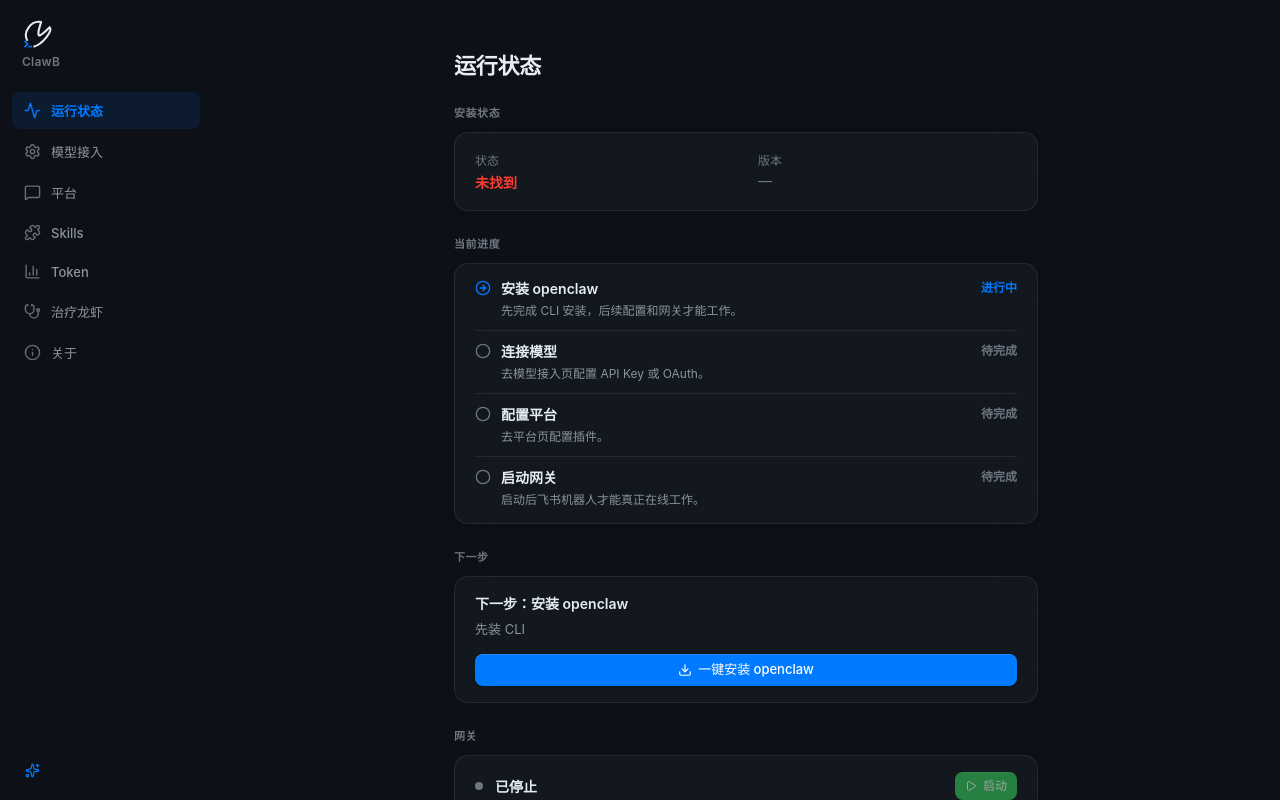
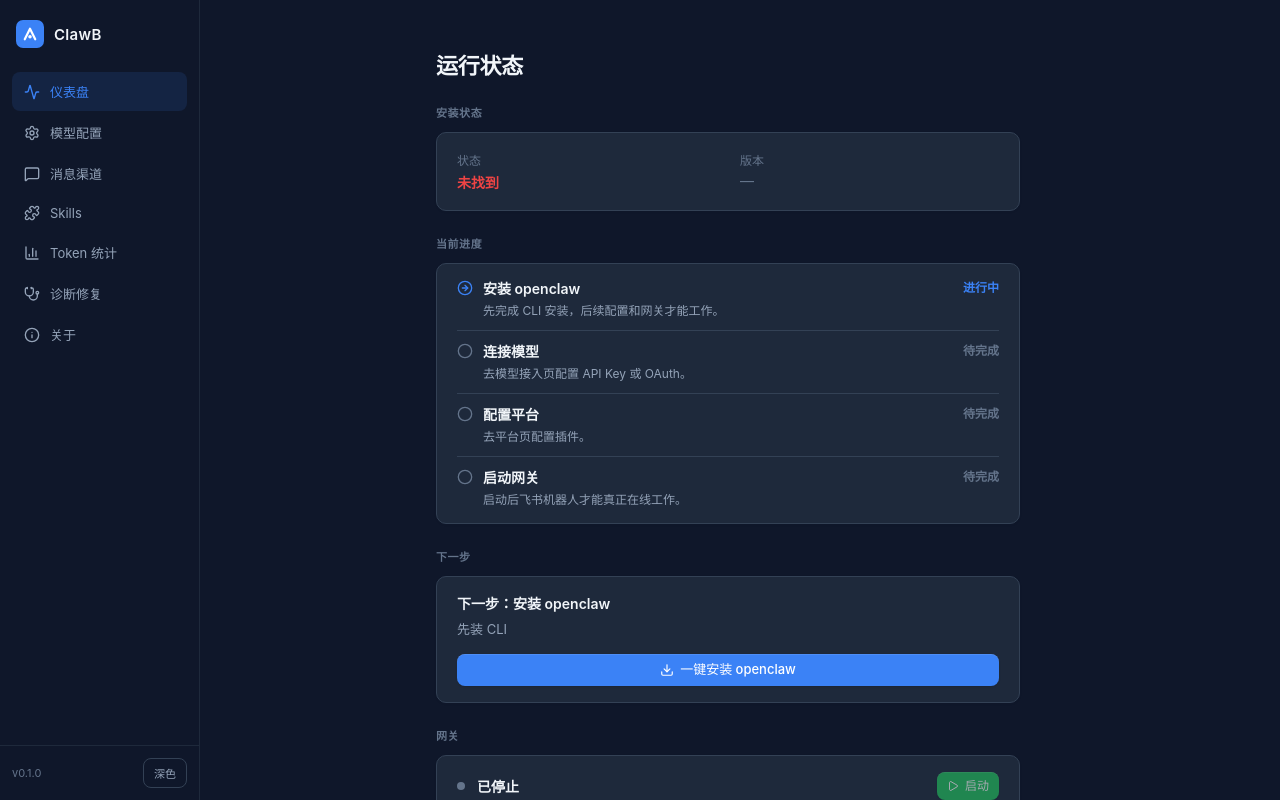
Before and after one commit to xbrooke/ClawB, a React (Vite) app: page / in a window 1280 px wide. Built offline with nearby package versions, Linux system fonts and the light colour scheme.

Commit message:
UI adapt to clawpanel style: solid background, clear partition, simplified sidebar

```diff
--- a/src/App.tsx
+++ b/src/App.tsx
@@ -41,18 +41,28 @@ export default function App() {
 
       <Sidebar current={page} onChange={handlePageChange} />
 
-      <main style={{ flex: 1, height: "100%", position: "relative", display: "flex", flexDirection: "column" }}>
+      <main
+        style={{
+          flex: 1,
+          height: "100%",
+          position: "relative",
+          display: "flex",
+          flexDirection: "column",
+          overflow: "hidden",
+        }}
+      >
 
-        {/* Page content */}
-        <div style={{ flex: 1, position: "relative", padding: 24, overflowY: "auto" }}>
+        <div style={{ flex: 1, position: "relative", padding: "var(--content-padding)", overflowY: "auto" }}>
           {visitedPages.map((entry) => (
             <div
               key={entry}
               style={{
                 position: "absolute",
                 inset: 0,
+                paddingRight: "var(--content-padding)",
                 display: page === entry ? "block" : "none",
                 animation: page === entry ? "fadeIn 0.2s ease-in-out" : "",
+                overflowY: "auto",
               }}
             >
               {pageContent[entry]}
--- a/src/components/Sidebar.tsx
+++ b/src/components/Sidebar.tsx
@@ -1,15 +1,15 @@
 import { useEffect, useState } from "react";
-import { Activity, Settings, Puzzle, BarChart3, MessageSquare, Stethoscope, Sparkles, Info, LucideIcon } from "lucide-react";
+import { Activity, Settings, Puzzle, BarChart3, MessageSquare, Stethoscope, Info, LucideIcon } from "lucide-react";
 
 export type Page = "status" | "config" | "platforms" | "skills" | "usage" | "diagnosis" | "about";
 
 const navItems: { id: Page; label: string; Icon: LucideIcon }[] = [
-  { id: "status", label: "运行状态", Icon: Activity },
-  { id: "config", label: "模型接入", Icon: Settings },
-  { id: "platforms", label: "平台", Icon: MessageSquare },
+  { id: "status", label: "仪表盘", Icon: Activity },
+  { id: "config", label: "模型配置", Icon: Settings },
+  { id: "platforms", label: "消息渠道", Icon: MessageSquare },
   { id: "skills", label: "Skills", Icon: Puzzle },
-  { id: "usage", label: "Token", Icon: BarChart3 },
-  { id: "diagnosis", label: "治疗龙虾", Icon: Stethoscope },
+  { id: "usage", label: "Token 统计", Icon: BarChart3 },
+  { id: "diagnosis", label: "诊断修复", Icon: Stethoscope },
   { id: "about", label: "关于", Icon: Info },
 ];
 
@@ -19,8 +19,8 @@ interface SidebarProps {
 }
 
 const THEME_PRESETS = [
-  { id: "github-dark", label: "GitHub Dark" },
-  { id: "frost", label: "Frost" },
+  { id: "github-dark", label: "深色" },
+  { id: "frost", label: "浅色" },
 ];
 
 function applyTheme(themeId: string) {
@@ -31,7 +31,7 @@ export function Sidebar({ current, onChange }: SidebarProps) {
   const [themeIndex, setThemeIndex] = useState(0);
 
   useEffect(() => {
-    const saved = window.localStorage.getItem("yy-longxia-theme");
+    const saved = window.localStorage.getItem("clawb-theme");
     const nextIndex = THEME_PRESETS.findIndex((item) => item.id === saved);
     const resolvedIndex = nextIndex >= 0 ? nextIndex : 0;
     setThemeIndex(resolvedIndex);
@@ -42,79 +42,68 @@ export function Sidebar({ current, onChange }: SidebarProps) {
     const nextIndex = (themeIndex + 1) % THEME_PRESETS.length;
     const next = THEME_PRESETS[nextIndex];
     setThemeIndex(nextIndex);
-    window.localStorage.setItem("yy-longxia-theme", next.id);
+    window.localStorage.setItem("clawb-theme", next.id);
     applyTheme(next.id);
   };
 
   return (
     <aside
       style={{
-        width: 212,
-        paddingTop: 20,
+        width: "var(--sidebar-width)",
         display: "flex",
         flexDirection: "column",
         flexShrink: 0,
         height: "100%",
         background: "var(--sidebar-bg)",
+        borderRight: "1px solid var(--sidebar-border)",
       }}
     >
-      {/* App Logo */}
       <div
         style={{
-          padding: "0 22px 24px",
+          padding: "20px 16px 16px",
           display: "flex",
-          flexDirection: "column",
-          alignItems: "flex-start",
-          gap: 6,
+          alignItems: "center",
+          gap: 10,
         }}
       >
         <svg
-          width="30"
-          height="30"
-          viewBox="42 38 168 176"
+          width="28"
+          height="28"
+          viewBox="0 0 32 32"
           fill="none"
           xmlns="http://www.w3.org/2000/svg"
-          style={{ flexShrink: 0 }}
         >
+          <rect width="32" height="32" rx="8" fill="var(--accent-blue)" />
           <path
-            d="M 70 160 C 40 110, 90 40, 150 50 C 145 70, 130 100, 135 125 C 140 140, 180 100, 200 80 C 220 100, 160 180, 105 195"
-            stroke="var(--text-primary)"
-            strokeWidth="12"
-            strokeLinecap="butt"
-            strokeLinejoin="round"
-          />
-          <path
-            d="M 56 164 L 71 179 L 56 194"
-            stroke="var(--accent-blue)"
-            strokeWidth="10"
+            d="M10 22L16 10L22 22"
+            stroke="white"
+            strokeWidth="2.5"
             strokeLinecap="round"
             strokeLinejoin="round"
           />
-          <line
-            x1="76"
-            y1="194"
-            x2="96"
-            y2="194"
-            stroke="var(--accent-blue)"
-            strokeWidth="10"
-            strokeLinecap="butt"
-          />
+          <circle cx="16" cy="19" r="2" fill="white" />
         </svg>
-        <div
+        <span
           style={{
-            fontSize: 12,
+            fontSize: 15,
             fontWeight: 600,
-            lineHeight: 1,
+            color: "var(--text-primary)",
             letterSpacing: "0.02em",
-            color: "var(--text-tertiary)",
           }}
         >
           ClawB
-        </div>
+        </span>
       </div>
 
-      {/* Nav */}
-      <nav style={{ flex: 1, padding: "0 12px", display: "flex", flexDirection: "column", gap: 4 }}>
+      <nav
+        style={{
+          flex: 1,
+          padding: "8px 12px",
+          display: "flex",
+          flexDirection: "column",
+          gap: 2,
+        }}
+      >
         {navItems.map(({ id, label, Icon }) => {
           const active = current === id;
           return (
@@ -122,63 +111,55 @@ export function Sidebar({ current, onChange }: SidebarProps) {
               key={id}
               onClick={() => onChange(id)}
               style={{
-                display: "flex", alignItems: "center", gap: 10,
-                width: "100%", textAlign: "left",
-                padding: "9px 12px",
-                borderRadius: 8,
+                display: "flex",
+                alignItems: "center",
+                gap: 10,
+                width: "100%",
+                textAlign: "left",
+                padding: "10px 12px",
+                borderRadius: "var(--radius-sm)",
                 fontSize: 13,
-                fontWeight: active ? 600 : 450,
+                fontWeight: active ? 500 : 400,
                 color: active ? "var(--accent-blue)" : "var(--text-secondary)",
                 background: active ? "var(--accent-soft)" : "transparent",
-                transition: "all 0.15s ease",
-                cursor: "default",
+                transition: "background 0.12s ease, color 0.12s ease",
+                cursor: "pointer",
                 border: "none",
               }}
-              onMouseEnter={(e) => {
-                if (!active) {
-                  e.currentTarget.style.background = "var(--card-bg-hover)";
-                  e.currentTarget.style.color = "var(--text-primary)";
-                }
-              }}
-              onMouseLeave={(e) => {
-                if (!active) {
-                  e.currentTarget.style.background = "transparent";
-                  e.currentTarget.style.color = "var(--text-secondary)";
-                }
-              }}
             >
-              <Icon size={17} style={{ opacity: active ? 1 : 0.7, flexShrink: 0 }} />
+              <Icon size={16} style={{ flexShrink: 0 }} />
               {label}
             </button>
           );
         })}
       </nav>
 
-      {/* Footer */}
-      <div style={{ padding: "12px 18px 16px" }}>
+      <div
+        style={{
+          padding: "12px",
+          borderTop: "1px solid var(--sidebar-border)",
+          display: "flex",
+          alignItems: "center",
+          justifyContent: "space-between",
+        }}
+      >
+        <span style={{ fontSize: 11, color: "var(--text-tertiary)" }}>v0.1.0</span>
         <button
           onClick={cycleTheme}
-          title={`切换主题 · ${THEME_PRESETS[themeIndex]?.label ?? "Frost"}`}
+          title={`切换主题: ${THEME_PRESETS[themeIndex]?.label}`}
           style={{
-            width: 28,
-            height: 28,
-            borderRadius: 8,
-            display: "flex",
-            alignItems: "center",
-            justifyContent: "center",
-            color: "var(--accent-blue)",
+            padding: "6px 10px",
+            borderRadius: "var(--radius-sm)",
+            fontSize: 11,
+            fontWeight: 500,
+            color: "var(--text-secondary)",
             background: "transparent",
-            border: "none",
-            cursor: "default",
-          }}
-          onMouseEnter={(e) => {
-            e.currentTarget.style.background = "var(--card-bg-hover)";
-          }}
-          onMouseLeave={(e) => {
-            e.currentTarget.style.background = "transparent";
+            border: "1px solid var(--card-border)",
+            cursor: "pointer",
+            transition: "background 0.12s ease",
           }}
         >
-          <Sparkles size={15} />
+          {THEME_PRESETS[themeIndex]?.label}
         </button>
       </div>
     </aside>
--- a/src/styles/globals.css
+++ b/src/styles/globals.css
@@ -1,113 +1,89 @@
 :root {
-  --window-bg: #F4F4F6;
-  --app-bg: transparent;
-  --sidebar-bg: transparent;
-  --card-bg: rgba(255, 255, 255, 0.45);
-  --card-bg-hover: rgba(255, 255, 255, 0.65);
-  --card-border: rgba(0, 0, 0, 0.06);
-  --sidebar-border: rgba(0, 0, 0, 0.08);
+  --window-bg: #F5F6F7;
+  --sidebar-bg: #FFFFFF;
+  --card-bg: #FFFFFF;
+  --card-bg-hover: #FAFAFA;
+  --card-border: #E8E8E8;
+  --sidebar-border: #E8E8E8;
 
-  --text-primary: #1C1C1E;
-  --text-secondary: #6C6C70;
-  --text-tertiary: #8E8E93;
+  --text-primary: #1A1A1A;
+  --text-secondary: #666666;
+  --text-tertiary: #999999;
 
-  --accent-blue: #007AFF;
-  --accent-soft: rgba(0, 122, 255, 0.10);
-  --accent-green: #34C759;
-  --accent-red: #FF3B30;
-  --accent-orange: #FF9500;
-  --accent-purple: #AF52DE;
+  --accent-blue: #2563EB;
+  --accent-soft: rgba(37, 99, 235, 0.08);
+  --accent-green: #16A34A;
+  --accent-red: #DC2626;
+  --accent-orange: #D97706;
+  --accent-purple: #9333EA;
 
-  --radius-sm: 10px;
-  --radius-md: 14px;
-  --radius-lg: 18px;
+  --radius-sm: 8px;
+  --radius-md: 10px;
+  --radius-lg: 14px;
 
-  --font-sans: -apple-system, BlinkMacSystemFont, Segoe UI, Roboto, Helvetica, Arial, sans-serif;
-  --font-mono: SF Mono, Menlo, Monaco, monospace;
-}
+  --font-sans: -apple-system, BlinkMacSystemFont, "Segoe UI", Roboto, "Helvetica Neue", Arial, sans-serif;
+  --font-mono: "SF Mono", "Cascadia Code", "Fira Code", Menlo, Monaco, monospace;
 
-:root[data-ui-theme="vscode-dark"] {
-  --window-bg: #1E1E1E;
-  --app-bg: transparent;
-  --sidebar-bg: rgba(24, 24, 24, 0.18);
-  --card-bg: rgba(37, 37, 38, 0.72);
-  --card-bg-hover: rgba(51, 51, 52, 0.88);
-  --card-border: rgba(255, 255, 255, 0.06);
-  --sidebar-border: rgba(255, 255, 255, 0.06);
-  --text-primary: #F3F3F3;
-  --text-secondary: #B4B4B4;
-  --text-tertiary: #808080;
+  --sidebar-width: 200px;
+  --content-padding: 24px;
 }
 
 :root[data-ui-theme="github-dark"] {
-  --window-bg: #0D1117;
-  --app-bg: transparent;
-  --sidebar-bg: rgba(13, 17, 23, 0.18);
-  --card-bg: rgba(22, 27, 34, 0.76);
-  --card-bg-hover: rgba(33, 38, 45, 0.9);
-  --card-border: rgba(240, 246, 252, 0.08);
-  --sidebar-border: rgba(240, 246, 252, 0.06);
-  --text-primary: #E6EDF3;
-  --text-secondary: #8B949E;
-  --text-tertiary: #6E7681;
+  --window-bg: #0F172A;
+  --sidebar-bg: #0F172A;
+  --card-bg: #1E293B;
+  --card-bg-hover: #263347;
+  --card-border: #334155;
+  --sidebar-border: #1E293B;
+
+  --text-primary: #F1F5F9;
+  --text-secondary: #94A3B8;
+  --text-tertiary: #64748B;
+
+  --accent-blue: #3B82F6;
+  --accent-soft: rgba(59, 130, 246, 0.12);
+  --accent-green: #22C55E;
+  --accent-red: #EF4444;
+  --accent-orange: #F59E0B;
+  --accent-purple: #A855F7;
 }
 
-:root[data-ui-theme="nord"] {
-  --window-bg: #2E3440;
-  --app-bg: transparent;
-  --sidebar-bg: rgba(46, 52, 64, 0.18);
-  --card-bg: rgba(59, 66, 82, 0.76);
-  --card-bg-hover: rgba(76, 86, 106, 0.9);
-  --card-border: rgba(236, 239, 244, 0.08);
-  --sidebar-border: rgba(236, 239, 244, 0.06);
-  --text-primary: #ECEFF4;
-  --text-secondary: #D8DEE9;
-  --text-tertiary: #A7B1C2;
-}
+:root[data-ui-theme="frost"] {
+  --window-bg: #FFFFFF;
+  --sidebar-bg: #FFFFFF;
+  --card-bg: #FFFFFF;
+  --card-bg-hover: #F8F9FA;
+  --card-border: #E5E7EB;
+  --sidebar-border: #E5E7EB;
 
-:root[data-ui-theme="solarized-light"] {
-  --window-bg: #FDF6E3;
-  --app-bg: transparent;
-  --sidebar-bg: rgba(253, 246, 227, 0.26);
-  --card-bg: rgba(238, 232, 213, 0.82);
-  --card-bg-hover: rgba(245, 236, 214, 0.94);
-  --card-border: rgba(101, 123, 131, 0.10);
-  --sidebar-border: rgba(101, 123, 131, 0.08);
-  --text-primary: #5B4B3A;
-  --text-secondary: #7D6A55;
-  --text-tertiary: #9A866F;
-}
+  --text-primary: #111827;
+  --text-secondary: #6B7280;
+  --text-tertiary: #9CA3AF;
 
-@media (prefers-color-scheme: dark) {
-  :root:not([data-ui-theme]) {
-    --window-bg: #1C1C1E;
-    --app-bg: transparent;
-    --sidebar-bg: transparent;
-    --card-bg: rgba(44, 44, 46, 0.5);
-    --card-bg-hover: rgba(58, 58, 60, 0.7);
-    --card-border: rgba(255, 255, 255, 0.08);
-    --sidebar-border: rgba(255, 255, 255, 0.06);
-
-    --text-primary: rgba(255, 255, 255, 0.92);
-    --text-secondary: rgba(235, 235, 245, 0.70);
-    --text-tertiary: rgba(235, 235, 245, 0.45);
-  }
+  --accent-blue: #2563EB;
+  --accent-soft: rgba(37, 99, 235, 0.08);
+  --accent-green: #16A34A;
+  --accent-red: #DC2626;
+  --accent-orange: #D97706;
+  --accent-purple: #9333EA;
 }
 
 *, *::before, *::after { box-sizing: border-box; margin: 0; padding: 0; }
+
 html, body, #root { height: 100%; width: 100%; }
 
 body {
   font-family: var(--font-sans);
-  background: transparent !important;
+  background: var(--window-bg);
   color: var(--text-primary);
   -webkit-font-smoothing: antialiased;
+  -moz-osx-font-smoothing: grayscale;
   user-select: none;
   overflow: hidden;
 }
 
 @keyframes fadeIn {
-  from { opacity: 0; transform: translateY(8px); }
+  from { opacity: 0; transform: translateY(6px); }
   to { opacity: 1; transform: translateY(0); }
 }
 
@@ -115,18 +91,15 @@ body {
   background: var(--card-bg);
   border: 1px solid var(--card-border);
   border-radius: var(--radius-md);
-  box-shadow: 0 2px 8px rgba(0, 0, 0, 0.06);
-  backdrop-filter: blur(20px);
-  -webkit-backdrop-filter: blur(20px);
-  transition: all 0.2s ease;
+  box-shadow: 0 1px 3px rgba(0, 0, 0, 0.04);
+  transition: border-color 0.15s ease, box-shadow 0.15s ease, background 0.15s ease;
 }
 
 .glass-card:hover {
-  box-shadow: 0 4px 12px rgba(0, 0, 0, 0.08);
-  border-color: var(--card-bg-hover);
+  box-shadow: 0 2px 8px rgba(0, 0, 0, 0.06);
 }
 
-::-webkit-scrollbar { width: 5px; }
+::-webkit-scrollbar { width: 6px; }
 ::-webkit-scrollbar-track { background: transparent; }
 ::-webkit-scrollbar-thumb { background: var(--text-tertiary); border-radius: 3px; }
 
@@ -136,11 +109,11 @@ body {
   display: inline-block;
   flex-shrink: 0;
 }
-.status-dot.running { background: #34C759; box-shadow: 0 0 0 3px rgba(52, 199, 89, 0.20); animation: pulse-green 2.6s infinite; }
+.status-dot.running { background: var(--accent-green); animation: pulse-green 2.6s infinite; }
 .status-dot.stopped { background: var(--text-tertiary); }
-.status-dot.loading { background: #FF9500; animation: pulse-orange 0.9s infinite; }
-@keyframes pulse-green { 0%, 100% { box-shadow: 0 0 0 3px rgba(52,199,89,0.20); } 50% { box-shadow: 0 0 0 6px rgba(52,199,89,0.07); } }
-@keyframes pulse-orange { 0%,100%{opacity:1} 50%{opacity:0.45} }
+.status-dot.loading { background: var(--accent-orange); animation: pulse-orange 0.9s infinite; }
+@keyframes pulse-green { 0%, 100% { opacity: 1; } 50% { opacity: 0.5; } }
+@keyframes pulse-orange { 0%,100%{opacity:1} 50%{opacity:0.4} }
 
 button { border: none; background: none; cursor: pointer; font-family: inherit; }
 select, input { font-family: inherit; }
@@ -148,7 +121,7 @@ select, input { font-family: inherit; }
 .mac-section-title {
   font-size: 11px;
   font-weight: 600;
-  letter-spacing: 0.04em;
+  letter-spacing: 0.05em;
   text-transform: uppercase;
   color: var(--text-tertiary);
   margin-bottom: 8px;
```
